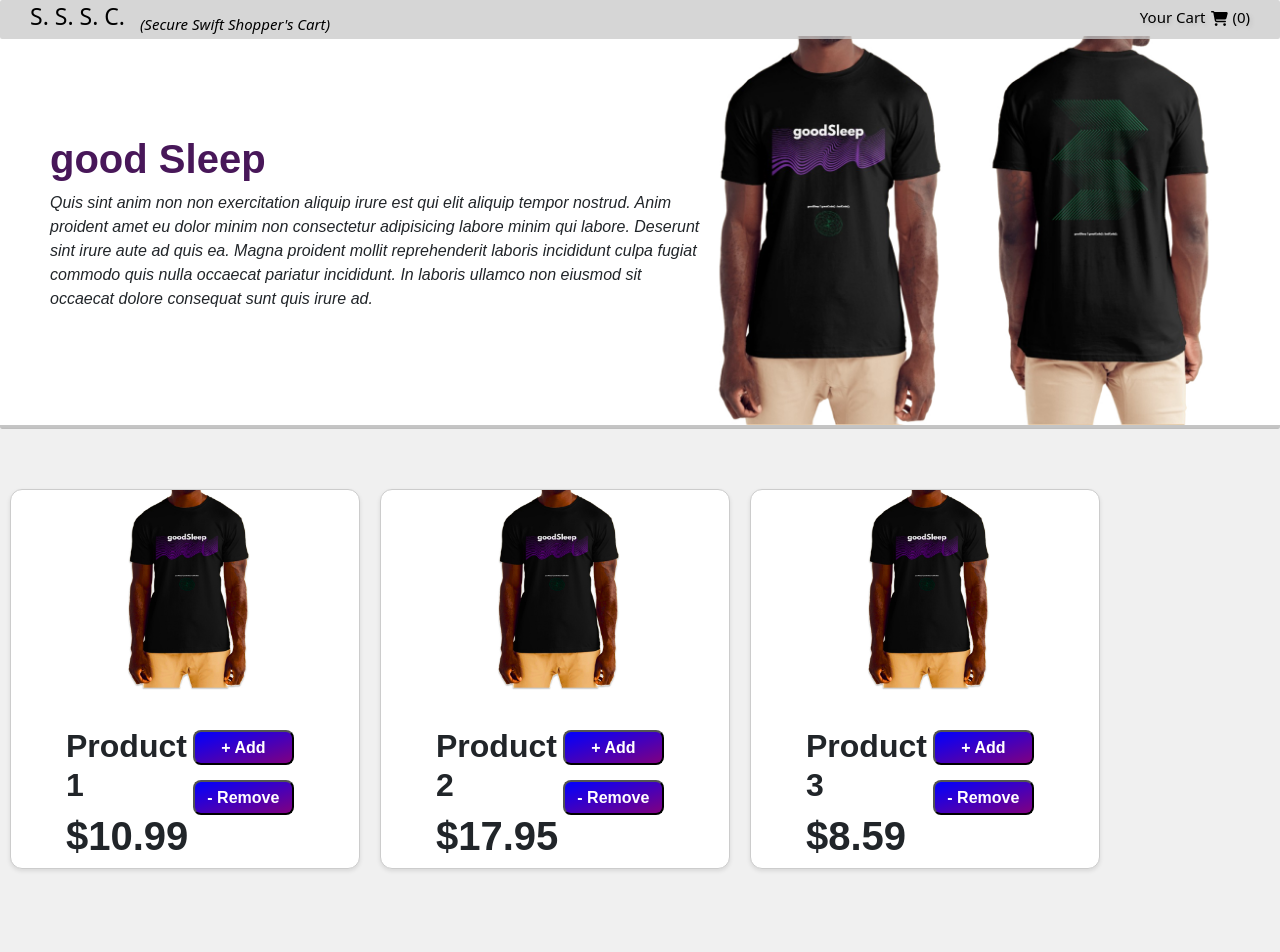
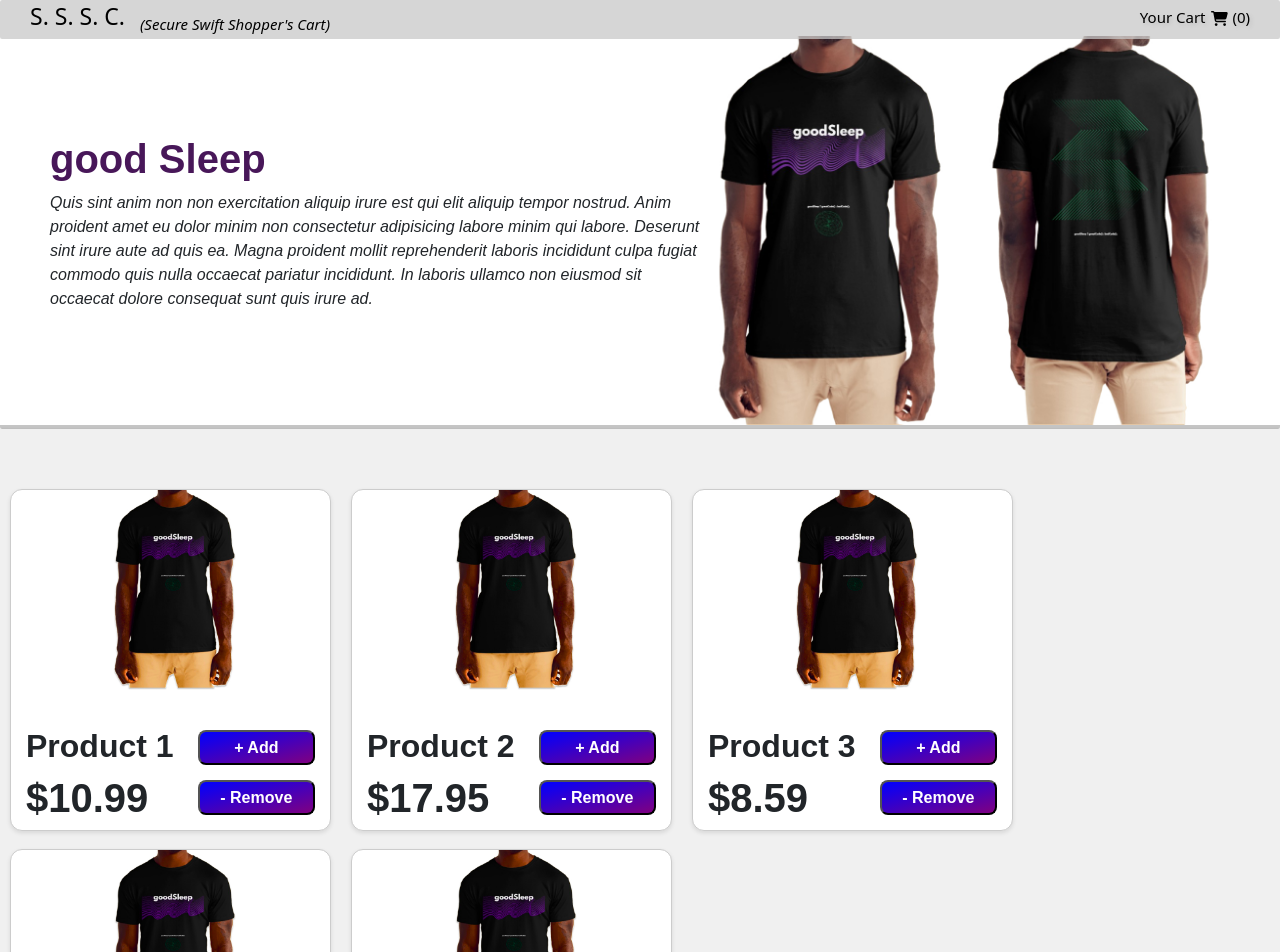
Before and after one commit to grantGCode/Shopping-Cart-Application-Frontend, a React (Create React App) app: page / in a window 1280 px wide. Shown: the top 952 px of the page. Built offline with nearby package versions, Linux system fonts and the light colour scheme.

Commit message:
adjust laptop view and scaleing and format product cards to fit laptop view

```diff
--- a/src/components/product-card/ProductCard.styled.js
+++ b/src/components/product-card/ProductCard.styled.js
@@ -55,8 +55,9 @@ export const ProductsListContainer =styled.div`
 
         li {
             margin: 10x;
+            height: 350px;
             list-style-type: none;
-            margin-bottom: 40px
+            margin-bottom: 0px
         };
     };
 
@@ -67,6 +68,7 @@ export const ProductsListContainer =styled.div`
 
         li {
             margin: 10x;
+            height: 420px;
             list-style-type: none;
             margin-bottom: 40px
         };
@@ -98,7 +100,7 @@ export const ListedProductCard = styled.div`
         flex-direction: column;
         justify-content: center;
         border-radius: 12px;
-        width: 350px;
+        width: 321px;
         padding: 0px;
         box-shadow: 0 2px 4px rgba(0, 0, 0, 0.1);
     }
@@ -196,7 +198,7 @@ export const Forum = styled.div`
 
     @media ${device.desktop} {
         display: flex;
-        justify-content: space-between  ;
+        justify-content: space-between;
         flex-direction: row;
         padding: 20px 15px 0px 15px;
     }
@@ -222,7 +224,7 @@ export const InfoContainer = styled.div`
         display: flex;
         flex-direction: column;
         padding-top: 17px;
-        padding-left: 40px;
+        padding-left: 0px;
         width: 190px;
         justify-content: start;
     }
@@ -309,8 +311,7 @@ export const ButtonContainer = styled.div`
         display: flex;
         flex-direction: column;
         margin-top: 20px;
-        margin-right: 40px;
-        padding-right: 10px;
+        padding-right: 0px;
         width: 130px;
     }
 
@@ -361,7 +362,7 @@ export const Button = styled.button`
 
     @media ${device.desktop} {
         max-width: 350px;
-        height: 45px;
+        height: 50px;
         margin-bottom: 15px;
         font-weight: 1000;
         box-shadow: 0 2px 4px rgba(0, 0, 0, 0.25);
```
